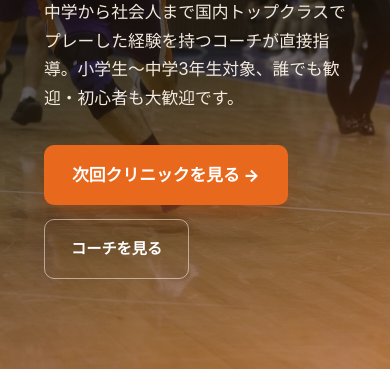
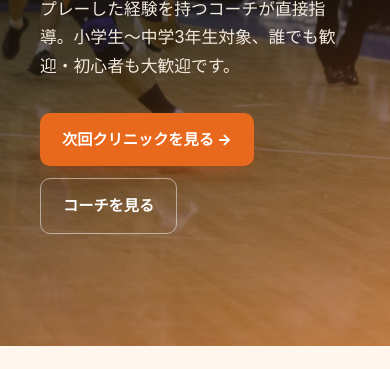
Before and after one commit to fuji11ryo/k-rink, a plain HTML site: page basketball/index.html in a window 390 px wide. Shown: the part 475-844 px from the top of the page. Drawn offline with Linux system fonts and the light colour scheme.

Commit message:
Update index.html

```diff
--- a/basketball/index.html
+++ b/basketball/index.html
@@ -381,15 +381,18 @@
   footer .copyright { width: 100%; text-align: center; font-size: 0.75rem; margin-top: 20px; }
 
   @media (max-width: 760px) {
+    section { padding: 56px 20px; }
     .points-grid { grid-template-columns: 1fr; }
     .coach-grid { grid-template-columns: 1fr; }
     .coach-photo { max-width: 320px; margin: 0 auto; }
     .gallery-grid { grid-template-columns: repeat(2, 1fr); }
-    .report-card { grid-template-columns: 1fr; }
+    .report-grid { grid-template-columns: 1fr; }
     .next-grid { grid-template-columns: 1fr; }
     .company-table .row { grid-template-columns: 110px 1fr; }
     .hero-content { padding: 64px 20px 56px; }
     .header-cta span.full { display: none; }
+    .hero-cta-row { gap: 12px; }
+    .btn-primary, .btn-ghost { padding: 14px 22px; font-size: 0.95rem; }
   }
 </style>
 </head>
```
